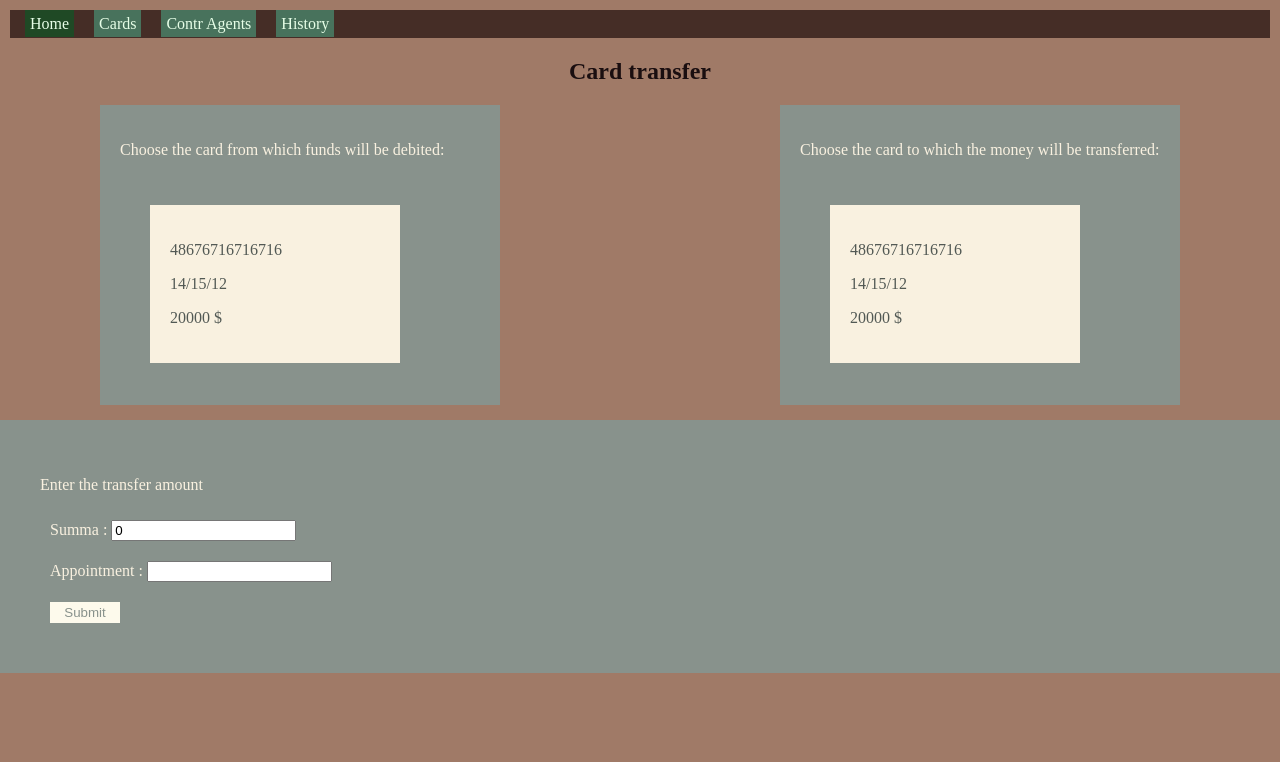
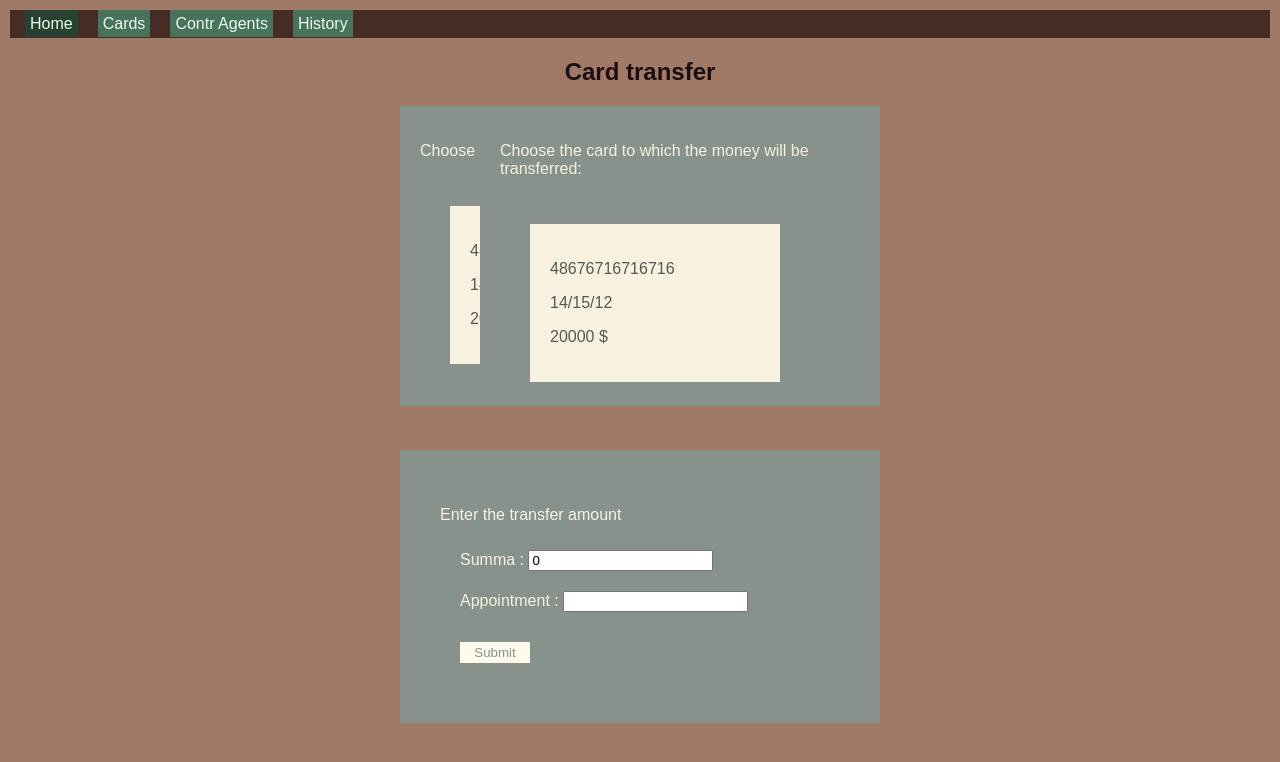
Before and after one commit to DashaDanilchenko/pay_system, a React (Create React App) app: page / in a window 1280 px wide. Shown: the top 762 px of the page. Built offline with nearby package versions, Linux system fonts and the light colour scheme.

Commit message:
add styles

```diff
--- a/src/scss/cardPay.scss
+++ b/src/scss/cardPay.scss
@@ -2,6 +2,7 @@ body {
     background: #a07a67;
    margin: 0;
    padding: 0;
+   font-family: sans-serif;
 }
 
 h2 {
@@ -13,7 +14,7 @@ h2 {
 .container_from {
     display: flex;
     position: fixed;
-    left: 100px;
+    left: 400px;
     flex-direction: column;
     width: 400px;
     padding: 20px;
@@ -28,7 +29,7 @@ h2 {
 .container_on {
     display: flex;
     position: fixed;
-    right: 100px;
+    right: 400px;
     flex-direction: column;
     width: 400px;
     padding: 20px;
@@ -44,9 +45,10 @@ h2 {
     display: flex;
     position: fixed;
     margin: 0;
-    top: 420px;
+    top: 450px;
+    left: 400px;
     flex-direction: column;
-    width: 100vw;
+    width: calc(100vw - 800px) ;
     padding: 40px;
     background: #88928c;
     box-sizing: border-box;
--- a/src/scss/form.scss
+++ b/src/scss/form.scss
@@ -2,15 +2,16 @@ form {
     display: flex;
     flex-direction: column;
     background: #88928c;
-    margin: 10px auto;
+    margin: 30px auto;
     width: 330px;
+    padding: 5px;
     label {
-        margin: 10px;
+        margin: 10px 20px;
         color: #f9f1e0;
     }
     button {
         width: 70px;
-        margin: 10px;
+        margin: 20px;
         padding: 3px;
         background: #fdfaec;
         border: none;
--- a/src/scss/itemHistory.scss
+++ b/src/scss/itemHistory.scss
@@ -1,7 +1,7 @@
 .item_history {
     background: #88928c;
     padding: 10px;
-    margin: 10px;
+    margin: 20px 50px;
     button {
         width: 70px;
         margin: 10px;
--- a/src/scss/menu.scss
+++ b/src/scss/menu.scss
@@ -14,5 +14,5 @@ nav {
 
 
 .active {
-    background: #1f4925
+    background: #274232
 }
```
